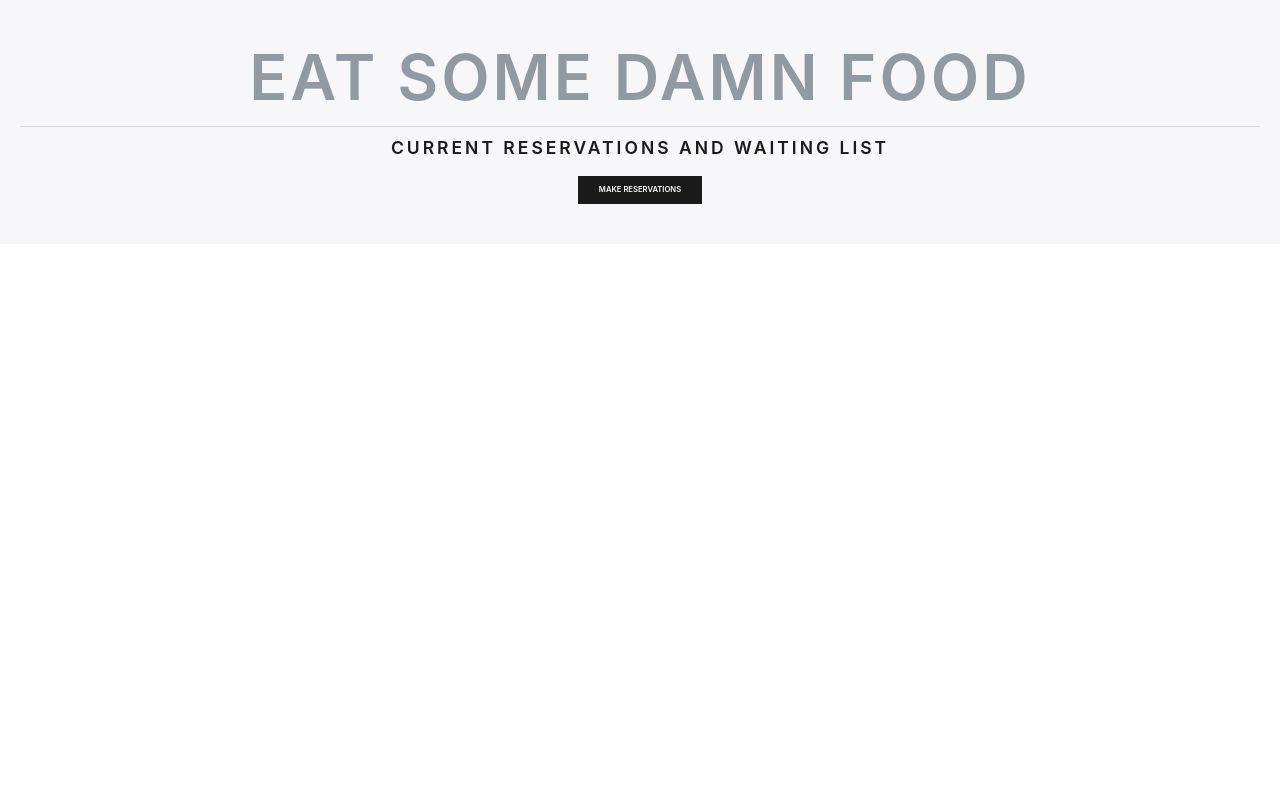
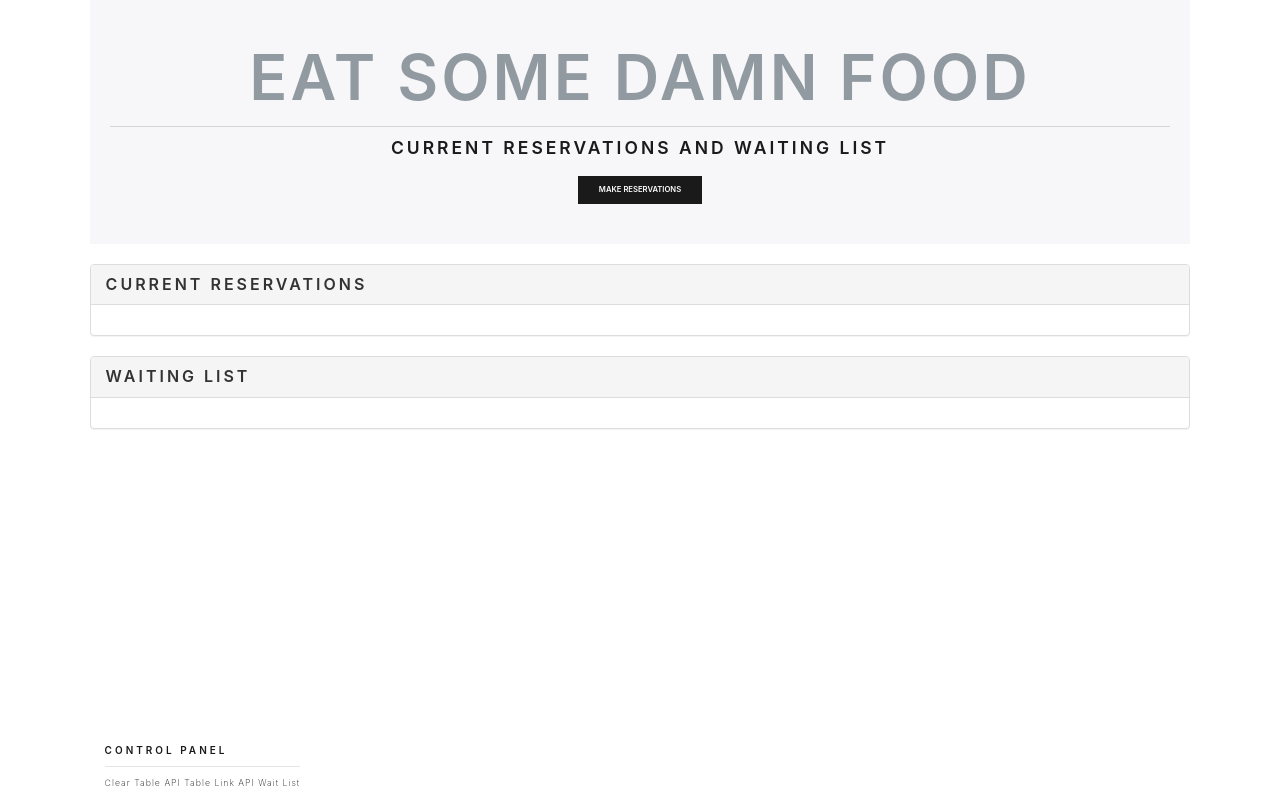
Before and after one commit to PicklesForEyes/restaurants-booker, a plain HTML site: page tables.html in a window 1280 px wide. Drawn offline with nearby package versions, Linux system fonts and the light colour scheme.

Commit message:
finished tables.html basic layout

```diff
--- /dev/null
+++ b/assets/restaurants.css
@@ -0,0 +1,8 @@
+body {
+	padding: 0 7%;
+}
+
+footer {
+	position: absolute;
+	bottom: 10px;
+}
--- a/tables.html
+++ b/tables.html
@@ -6,6 +6,8 @@
 	<link rel="stylesheet" href="https://maxcdn.bootstrapcdn.com/bootstrap/3.3.7/css/bootstrap.min.css" integrity="sha384-BVYiiSIFeK1dGmJRAkycuHAHRg32OmUcww7on3RYdg4Va+PmSTsz/K68vbdEjh4u" crossorigin="anonymous">
 
 	<link rel="stylesheet" href="assets/bootstrap.min.css">
+
+	<link rel="stylesheet" href="assets/restaurants.css">
   </head>
   <body>
   	<div class='jumbotron text-center'>
@@ -16,6 +18,38 @@
   		<button class='btn btn-primary'>Make Reservations</button>
   	</div>
 
+  	<div class="panel panel-default">
+	  <div class="panel-heading">
+	    <h3 class="panel-title">Current Reservations</h3>
+	  </div>
+	  <div class="panel-body">
+	    <div id='reservations'></div>
+	  </div>
+	</div>
+
+	<div class="panel panel-default">
+	  <div class="panel-heading">
+	    <h3 class="panel-title">Waiting List</h3>
+	  </div>
+	  <div class="panel-body">
+	    <div id='wait-list'></div>
+	  </div>
+	</div>
+
+	<footer class="page-footer blue">
+	    <div class="container-fluid">
+	        <div class="row">
+	            <div class="col-md-12">
+	                <h5 class="title">Control Panel</h5>
+	                <hr>
+	                <a href="#!">Clear Table</a>
+                    <a href="#!">API Table Link</a>
+                    <a href="#!">API Wait List</a>
+	            </div>
+	        </div>
+	    </div>
+	</footer>
+
 	<script
   		src="https://code.jquery.com/jquery-3.2.1.min.js"
   		integrity="sha256-hwg4gsxgFZhOsEEamdOYGBf13FyQuiTwlAQgxVSNgt4="
```
